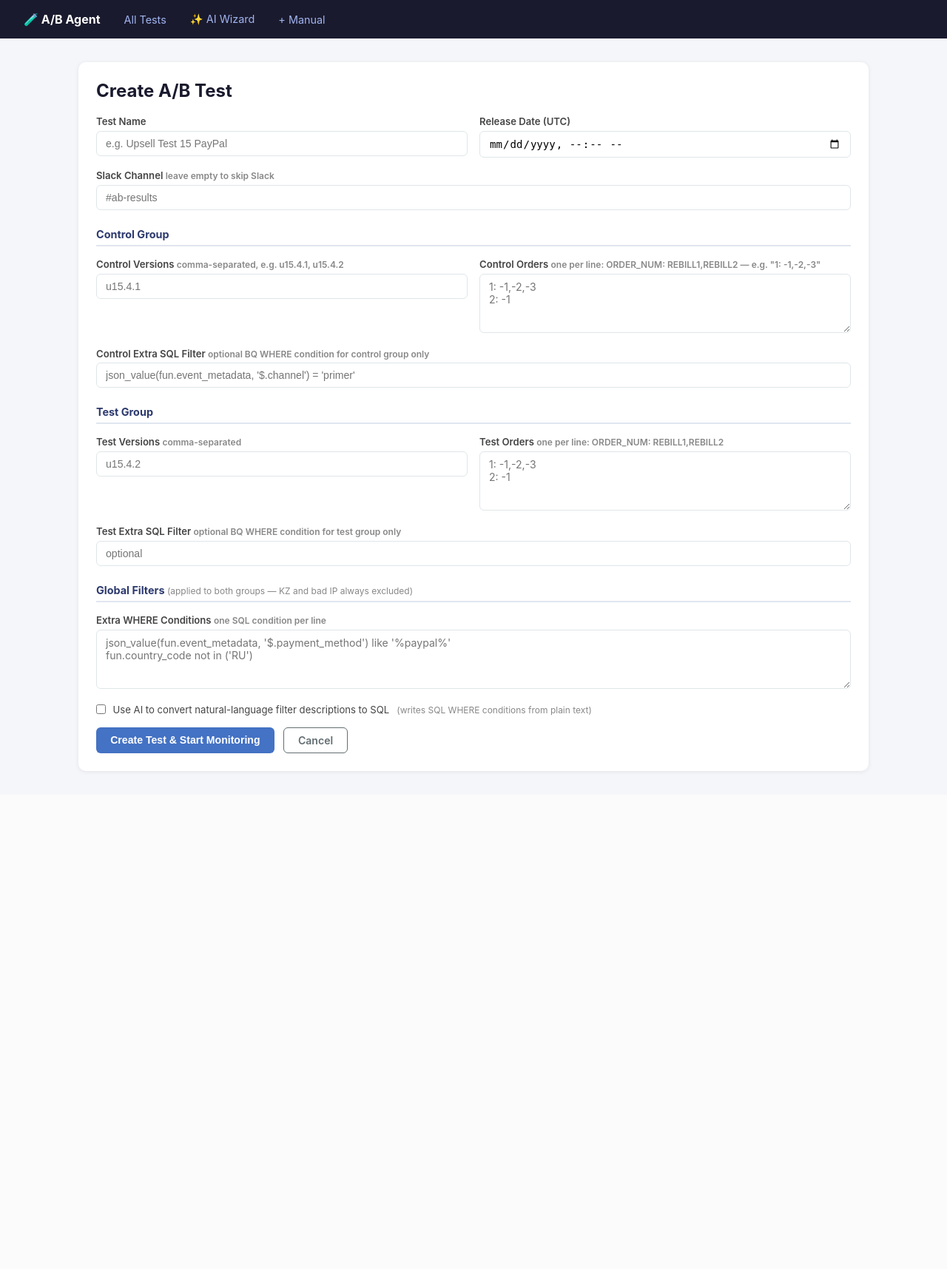
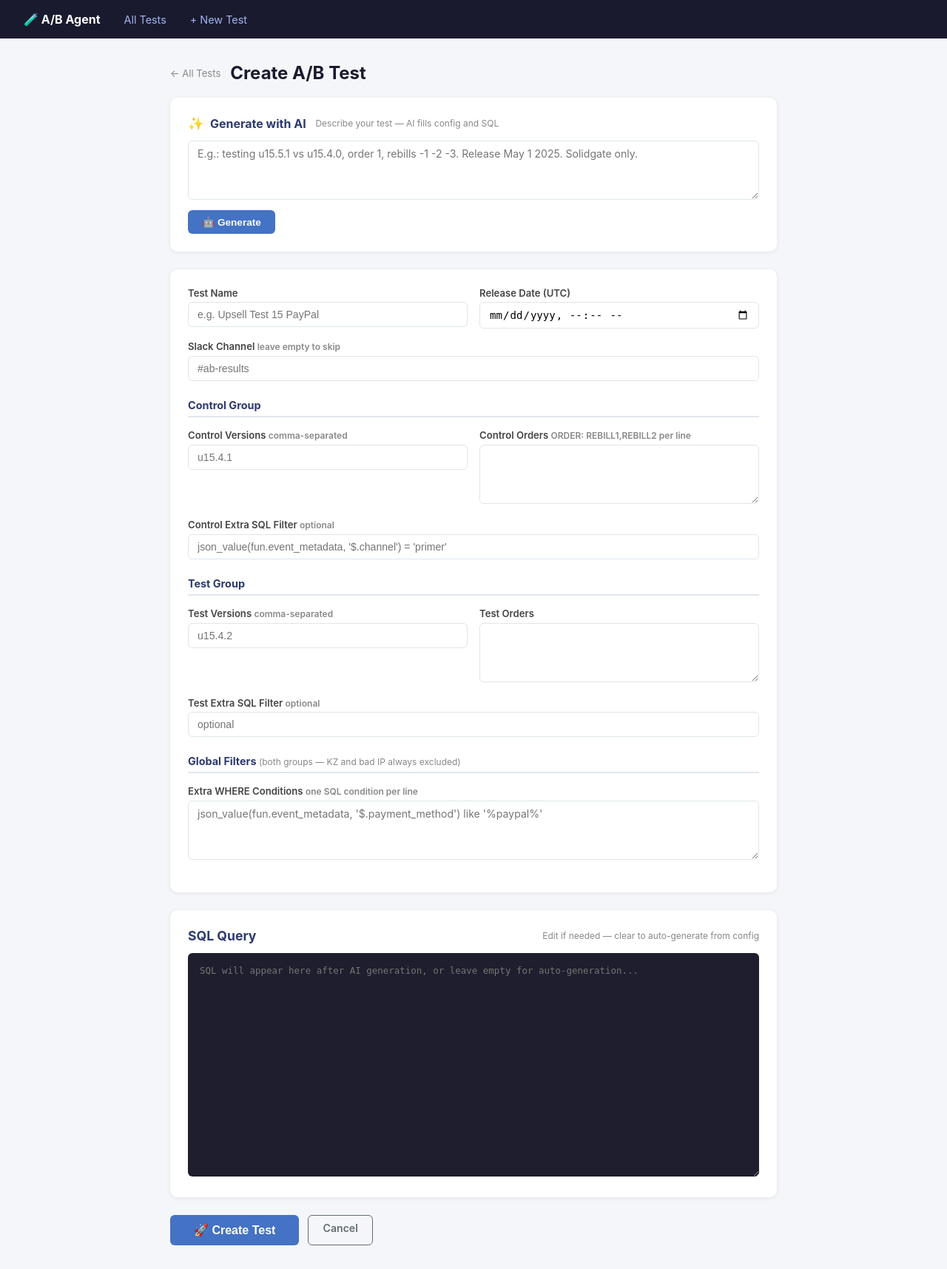
Before and after one commit to strtyu/ab-test-agent, a FastAPI app: page /tests/new in a window 1280 px wide. Shown: the whole page at 74% size. Before the commit the page ends 1044 px from the top, so only its background shows below. Run offline with FastAPI, Linux system fonts and the light colour scheme; some libraries are stand-ins or nearby versions.

Commit message:
Merge AI wizard into create test page: single form with AI+SQL

```diff
--- a/ab_agent/templates/base.html
+++ b/ab_agent/templates/base.html
@@ -57,8 +57,7 @@
 <nav>
   <a class="brand" href="/">🧪 A/B Agent</a>
   <a href="/">All Tests</a>
-  <a href="/tests/wizard">✨ AI Wizard</a>
-  <a href="/tests/new">+ Manual</a>
+  <a href="/tests/new">+ New Test</a>
 </nav>
 <div class="container">
   {% block content %}{% endblock %}
--- a/ab_agent/templates/create_test.html
+++ b/ab_agent/templates/create_test.html
@@ -2,85 +2,134 @@
 {% block title %}New Test{% endblock %}
 
 {% block content %}
+<div style="max-width:820px;margin:0 auto">
+<div style="display:flex;align-items:center;gap:.8rem;margin-bottom:1.2rem">
+  <a href="/" style="color:#888;font-size:.82rem;text-decoration:none">← All Tests</a>
+  <h1 style="margin:0">Create A/B Test</h1>
+</div>
+
+{# ── AI Section ─────────────────────────────────────────────────────── #}
 <div class="card">
-  <h1>Create A/B Test</h1>
+  <div style="display:flex;align-items:center;gap:.5rem;margin-bottom:.8rem">
+    <span style="font-size:1.1rem">✨</span>
+    <h2 style="margin:0;font-size:1rem">Generate with AI</h2>
+    <small style="color:#888;margin-left:.3rem">Describe your test — AI fills config and SQL</small>
+  </div>
 
-  {% if error %}
-  <div class="alert alert-error">{{ error }}</div>
+  {% if question %}
+  <div style="background:#fff3cd;border-left:4px solid #ffc107;padding:.8rem 1rem;border-radius:6px;margin-bottom:1rem">
+    <strong>🤔 AI asks:</strong> {{ question }}
+  </div>
+  <form method="post" action="/tests/new/generate">
+    <input type="hidden" name="description" value="{{ description | e }}" />
+    <input type="hidden" name="history_json" value="{{ history_json | e }}" />
+    <div class="form-group" style="margin-bottom:.6rem">
+      <textarea name="answer" rows="2" placeholder="Answer the question above..." required></textarea>
+    </div>
+    <div class="actions" style="margin-top:0">
+      <button type="submit" class="btn btn-primary">🤖 Continue</button>
+      <a href="/tests/new" class="btn btn-outline">Start over</a>
+    </div>
+  </form>
+  {% else %}
+  <form method="post" action="/tests/new/generate">
+    <input type="hidden" name="history_json" value="[]" />
+    <div class="form-group" style="margin-bottom:.6rem">
+      <textarea name="description" rows="3"
+        placeholder="E.g.: testing u15.5.1 vs u15.4.0, order 1, rebills -1 -2 -3. Release May 1 2025. Solidgate only."
+        style="font-size:.88rem">{{ description or '' }}</textarea>
+    </div>
+    <div class="actions" style="margin-top:0">
+      <button type="submit" class="btn btn-primary" style="font-size:.85rem">🤖 Generate</button>
+    </div>
+  </form>
   {% endif %}
+</div>
 
-  <form method="post" action="/tests/create">
+{# ── Main Form ───────────────────────────────────────────────────────── #}
+<form method="post" action="/tests/create">
+  <input type="hidden" name="ai_filter" value="0" />
+
+  <div class="card">
+    {% if error %}
+    <div class="alert alert-error">{{ error }}</div>
+    {% endif %}
+    {% if ai_generated %}
+    <div class="alert alert-success" style="margin-bottom:1rem">✅ Config generated — review and edit before creating.</div>
+    {% endif %}
 
     <div class="form-row">
       <div class="form-group">
         <label>Test Name</label>
-        <input type="text" name="test_name" placeholder="e.g. Upsell Test 15 PayPal" required />
+        <input type="text" name="test_name" value="{{ vals.test_name | e }}" placeholder="e.g. Upsell Test 15 PayPal" required />
       </div>
       <div class="form-group">
         <label>Release Date (UTC)</label>
-        <input type="datetime-local" name="release_date" required />
+        <input type="datetime-local" name="release_date" value="{{ vals.release_date | e }}" required />
       </div>
     </div>
 
     <div class="form-group">
-      <label>Slack Channel <small>leave empty to skip Slack</small></label>
-      <input type="text" name="slack_channel" placeholder="#ab-results" />
+      <label>Slack Channel <small>leave empty to skip</small></label>
+      <input type="text" name="slack_channel" value="{{ vals.slack_channel | e }}" placeholder="#ab-results" />
     </div>
 
     <div class="section-label">Control Group</div>
-
     <div class="form-row">
       <div class="form-group">
-        <label>Control Versions <small>comma-separated, e.g. u15.4.1, u15.4.2</small></label>
-        <input type="text" name="ctrl_versions" placeholder="u15.4.1" required />
+        <label>Control Versions <small>comma-separated</small></label>
+        <input type="text" name="ctrl_versions" value="{{ vals.ctrl_versions | e }}" placeholder="u15.4.1" required />
       </div>
       <div class="form-group">
-        <label>Control Orders <small>one per line: ORDER_NUM: REBILL1,REBILL2 &mdash; e.g. "1: -1,-2,-3"</small></label>
-        <textarea name="ctrl_orders" placeholder="1: -1,-2,-3&#10;2: -1" required></textarea>
+        <label>Control Orders <small>ORDER: REBILL1,REBILL2 per line</small></label>
+        <textarea name="ctrl_orders" required>{{ vals.ctrl_orders | e }}</textarea>
       </div>
     </div>
     <div class="form-group">
-      <label>Control Extra SQL Filter <small>optional BQ WHERE condition for control group only</small></label>
-      <input type="text" name="ctrl_extra_filter" placeholder="json_value(fun.event_metadata, '$.channel') = 'primer'" />
+      <label>Control Extra SQL Filter <small>optional</small></label>
+      <input type="text" name="ctrl_extra_filter" value="{{ vals.ctrl_extra_filter | e }}"
+        placeholder="json_value(fun.event_metadata, '$.channel') = 'primer'" />
     </div>
 
     <div class="section-label">Test Group</div>
-
     <div class="form-row">
       <div class="form-group">
         <label>Test Versions <small>comma-separated</small></label>
-        <input type="text" name="test_versions" placeholder="u15.4.2" required />
+        <input type="text" name="test_versions" value="{{ vals.test_versions | e }}" placeholder="u15.4.2" required />
       </div>
       <div class="form-group">
-        <label>Test Orders <small>one per line: ORDER_NUM: REBILL1,REBILL2</small></label>
-        <textarea name="test_orders" placeholder="1: -1,-2,-3&#10;2: -1" required></textarea>
+        <label>Test Orders</label>
+        <textarea name="test_orders" required>{{ vals.test_orders | e }}</textarea>
       </div>
     </div>
     <div class="form-group">
-      <label>Test Extra SQL Filter <small>optional BQ WHERE condition for test group only</small></label>
-      <input type="text" name="test_extra_filter" placeholder="optional" />
+      <label>Test Extra SQL Filter <small>optional</small></label>
+      <input type="text" name="test_extra_filter" value="{{ vals.test_extra_filter | e }}" placeholder="optional" />
     </div>
 
-    <div class="section-label">Global Filters <small style="font-weight:400">(applied to both groups — KZ and bad IP always excluded)</small></div>
-
+    <div class="section-label">Global Filters <small style="font-weight:400">(both groups — KZ and bad IP always excluded)</small></div>
     <div class="form-group">
       <label>Extra WHERE Conditions <small>one SQL condition per line</small></label>
       <textarea name="extra_conditions"
-        placeholder="json_value(fun.event_metadata, '$.payment_method') like '%paypal%'&#10;fun.country_code not in ('RU')"></textarea>
+        placeholder="json_value(fun.event_metadata, '$.payment_method') like '%paypal%'">{{ vals.extra_conditions | e }}</textarea>
     </div>
+  </div>
 
-    <div style="display:flex;align-items:center;gap:.6rem;margin-bottom:1rem">
-      <input type="checkbox" name="ai_filter" value="1" id="ai_filter" style="width:auto" />
-      <label for="ai_filter" style="margin:0;cursor:pointer;font-weight:400">
-        Use AI to convert natural-language filter descriptions to SQL
-        <small style="display:inline;margin-left:.4rem">(writes SQL WHERE conditions from plain text)</small>
-      </label>
+  <div class="card">
+    <div style="display:flex;justify-content:space-between;align-items:center;margin-bottom:.8rem">
+      <h2 style="margin:0">SQL Query</h2>
+      <span style="font-size:.75rem;color:#888">Edit if needed — clear to auto-generate from config</span>
     </div>
+    <textarea name="custom_sql" rows="18"
+      style="font-family:monospace;font-size:.78rem;background:#1e1e2e;color:#cdd6f4;border:none;border-radius:6px;padding:1rem;width:100%;resize:vertical"
+      placeholder="SQL will appear here after AI generation, or leave empty for auto-generation...">{{ vals.custom_sql | e }}</textarea>
+  </div>
 
-    <div class="actions">
-      <button type="submit" class="btn btn-primary">Create Test &amp; Start Monitoring</button>
-      <a href="/" class="btn btn-outline">Cancel</a>
-    </div>
-  </form>
+  <div class="actions" style="margin-bottom:2rem">
+    <button type="submit" class="btn btn-primary" style="font-size:1rem;padding:.7rem 2rem">🚀 Create Test</button>
+    <a href="/" class="btn btn-outline">Cancel</a>
+  </div>
+</form>
+
 </div>
 {% endblock %}
```
Also changed, not shown: ab_agent/routers/tests.py (+45 -21 lines).
